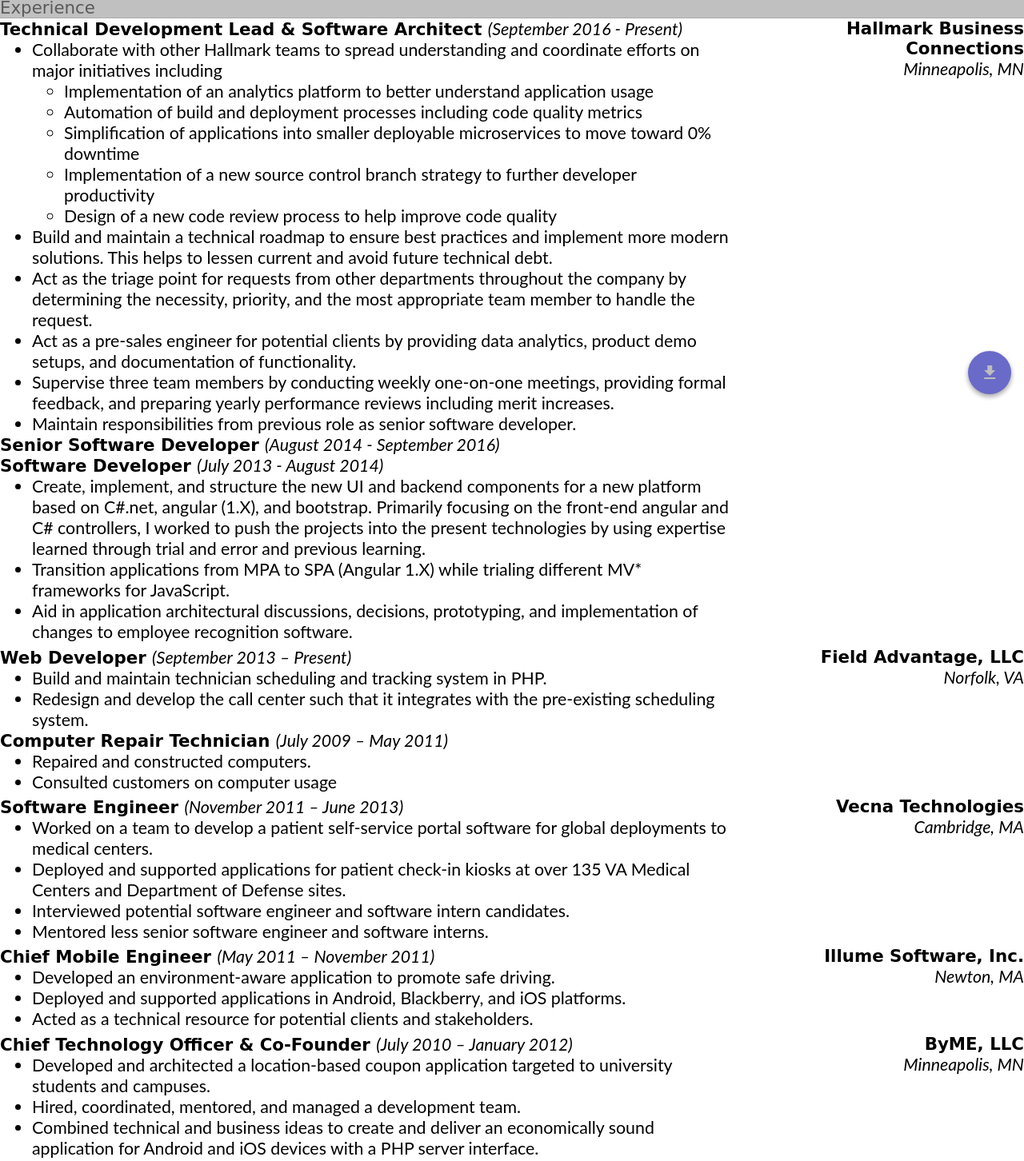
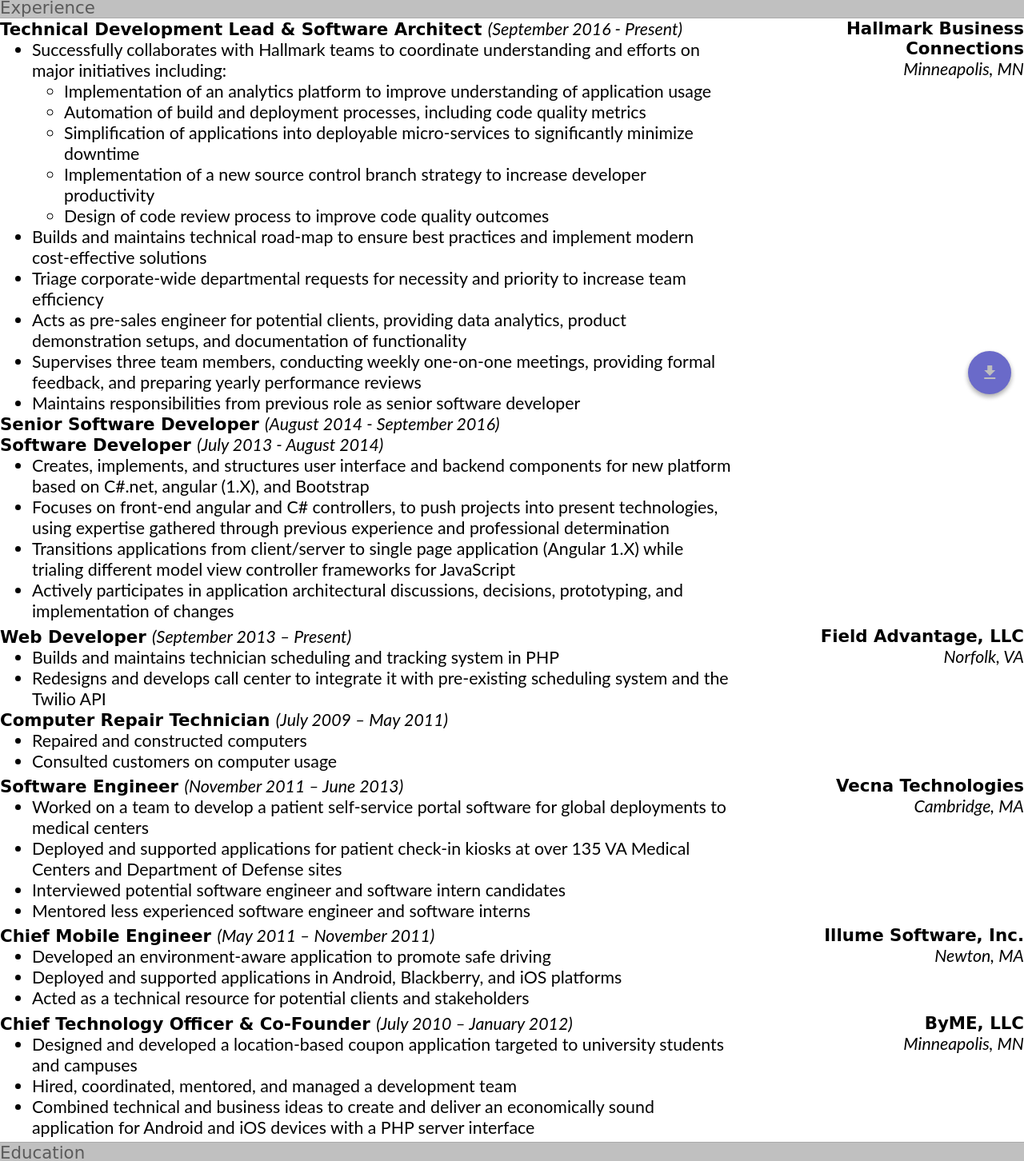
Before and after one commit to O-Mutt/Resume, a plain HTML site: page index.html in a window 1280 px wide. Shown: the part 291-1743 px from the top of the page at 80% size. Drawn offline with Linux system fonts and the light colour scheme; a web font is replaced by a local one.

Commit message:
Changing some bullets based on feedback from Ann and JP. Also learned about a cool 'avoid page-breaks' css piece :D

```diff
--- a/index.html
+++ b/index.html
@@ -131,29 +131,41 @@
                 <responsibilities>
                     <ul>
                         <li>
-                            Collaborate with other Hallmark teams to spread understanding and coordinate efforts on major initiatives including
+                            Successfully collaborates with Hallmark teams to coordinate understanding and efforts on major initiatives including:
                             <ul>
-                                <li>Implementation of an analytics platform to better understand application usage</li>
-                                <li>Automation of build and deployment processes including code quality metrics</li>
-                                <li>Simplification of applications into smaller deployable microservices to move toward 0% downtime</li>
-                                <li>Implementation of a new source control branch strategy to further developer productivity</li>
-                                <li>Design of a new code review process to help improve code quality</li>
+                                <li>
+                                    Implementation of an analytics platform to improve understanding of application usage
+                                </li>
+                                <li>
+                                    Automation of build and deployment processes, including code quality metrics
+                                </li>
+                                <li>
+                                    Simplification of applications into deployable micro-services to significantly minimize downtime
+                                </li>
+                                <li>
+                                    Implementation of a new source control branch strategy to increase developer productivity
+                                </li>
+                                <li>
+                                    Design of code review process to improve code quality outcomes
+                                </li>
                             </ul>
                         </li>
                         <li>
-                            Build and maintain a technical roadmap to ensure best practices and implement more modern solutions. This helps to lessen current and avoid future technical debt.
+                            Builds and maintains technical road-map to ensure best practices and implement modern cost-effective solutions
                         </li>
                         <li>
-                            Act as the triage point for requests from other departments throughout the company by determining the necessity, priority, and the most appropriate team member to handle the request.
+                            Triage corporate-wide departmental requests for necessity and priority to increase team efficiency
                         </li>
                         <li>
-                            Act as a pre-sales engineer for potential clients by providing data analytics, product demo setups, and documentation of functionality.
+                            Acts as pre-sales engineer for potential clients, providing data analytics, product demonstration setups, and documentation
+                            of functionality
                         </li>
                         <li>
-                            Supervise three team members by conducting weekly one-on-one meetings, providing formal feedback, and preparing yearly performance reviews including merit increases.
+                            Supervises three team members, conducting weekly one-on-one meetings, providing formal feedback, and preparing yearly performance
+                            reviews
                         </li>
                         <li>
-                            Maintain responsibilities from previous role as senior software developer.
+                            Maintains responsibilities from previous role as senior software developer
                         </li>
                     </ul>
                 </responsibilities>
@@ -168,14 +180,18 @@
                 <responsibilities>
                     <ul>
                         <li>
-                            Create, implement, and structure the new UI and backend components for a new platform based on C#.net, angular (1.X), and bootstrap. Primarily focusing on the front-end angular and C# controllers, I worked to push the projects into the present technologies
-                            by using expertise learned through trial and error and previous learning.
+                            Creates, implements, and structures user interface and backend components for new platform based on C#.net, angular (1.X),
+                            and Bootstrap
                         </li>
                         <li>
-                            Transition applications from MPA to SPA (Angular 1.X) while trialing different MV* frameworks for JavaScript.
+                            Focuses on front-end angular and C# controllers, to push projects into present technologies, using expertise gathered through
+                            previous experience and professional determination
                         </li>
                         <li>
-                            Aid in application architectural discussions, decisions, prototyping, and implementation of changes to employee recognition software.
+                            Transitions applications from client/server to single page application (Angular 1.X) while trialing different model view controller frameworks for JavaScript
+                        </li>
+                        <li>
+                            Actively participates in application architectural discussions, decisions, prototyping, and implementation of changes
                         </li>
                     </ul>
                 </responsibilities>
@@ -195,10 +211,10 @@
                 <responsibilities>
                     <ul>
                         <li>
-                            Build and maintain technician scheduling and tracking system in PHP.
+                            Builds and maintains technician scheduling and tracking system in PHP
                         </li>
                         <li>
-                            Redesign and develop the call center such that it integrates with the pre-existing scheduling system.
+                            Redesigns and develops call center to integrate it with pre-existing scheduling system and the Twilio API
                         </li>
                     </ul>
                 </responsibilities>
@@ -210,7 +226,7 @@
                 <responsibilities>
                     <ul>
                         <li>
-                            Repaired and constructed computers.
+                            Repaired and constructed computers
                         </li>
                         <li>
                             Consulted customers on computer usage
@@ -232,11 +248,19 @@
                 </role>
                 <responsibilities>
                     <ul>
-                        <li>Worked on a team to develop a patient self-service portal software for global deployments to medical centers.
+                        <li>
+                            Worked on a team to develop a patient self-service portal software for global deployments to medical centers
                         </li>
-                        <li>Deployed and supported applications for patient check-in kiosks at over 135 VA Medical Centers and Department of Defense sites.</li>
-                        <li>Interviewed potential software engineer and software intern candidates.</li>
-                        <li>Mentored less senior software engineer and software interns.</li>
+                        <li>
+                            Deployed and supported applications for patient check-in kiosks at over 135 VA Medical Centers and Department of Defense
+                            sites
+                        </li>
+                        <li>
+                            Interviewed potential software engineer and software intern candidates
+                        </li>
+                        <li>
+                            Mentored less experienced software engineer and software interns
+                        </li>
                     </ul>
                 </responsibilities>
             </roles>
@@ -254,9 +278,15 @@
                 </role>
                 <responsibilities>
                     <ul>
-                        <li>Developed an environment-aware application to promote safe driving.</li>
-                        <li>Deployed and supported applications in Android, Blackberry, and iOS platforms.</li>
-                        <li>Acted as a technical resource for potential clients and stakeholders.</li>
+                        <li>
+                            Developed an environment-aware application to promote safe driving
+                        </li>
+                        <li>
+                            Deployed and supported applications in Android, Blackberry, and iOS platforms
+                        </li>
+                        <li>
+                            Acted as a technical resource for potential clients and stakeholders
+                        </li>
                     </ul>
                 </responsibilities>
             </roles>
@@ -275,10 +305,16 @@
                 </role>
                 <responsibilities>
                     <ul>
-                        <li>Developed and architected a location-based coupon application targeted to university students and campuses.
+                        <li>Designed and developed a location-based coupon application targeted to university students and
+                            campuses
                         </li>
-                        <li>Hired, coordinated, mentored, and managed a development team.</li>
-                        <li>Combined technical and business ideas to create and deliver an economically sound application for Android and iOS devices with a PHP server interface.</li>
+                        <li>
+                            Hired, coordinated, mentored, and managed a development team
+                        </li>
+                        <li>
+                            Combined technical and business ideas to create and deliver an economically sound application for Android and iOS devices
+                            with a PHP server interface
+                        </li>
                     </ul>
                 </responsibilities>
             </roles>
@@ -391,19 +427,6 @@
 
         <subsection>
             <roles>
-                <role>Team Captain
-                    <dates>(September 2009 – May 2011)</dates>
-                </role>
-            </roles>
-
-            <company>
-                <name>St. Scholastica Programming &amp; Robotics</name>
-                <location>Duluth, MN</location>
-            </company>
-        </subsection>
-
-        <subsection>
-            <roles>
                 <role>Interests:
                     <dates>Dogs, Recreational Sports (Soccer, Triathlon, Broomball), Mechanics, Gardening, Woodworking, Family</dates>
                 </role>
--- a/print.css
+++ b/print.css
@@ -10,4 +10,13 @@
     .text-large {
         font-size: 2.5em;
     }
+
+    print-page-break {
+        display: block;
+        page-break-after: always;
+    }
  }
+
+ print-page-break {
+     display: none;
+ }
--- a/subsection.css
+++ b/subsection.css
@@ -1,4 +1,5 @@
 subsection {
+    page-break-inside: avoid;
     display: flex;
 }
 
```
Also changed, not shown: 1 other file.
